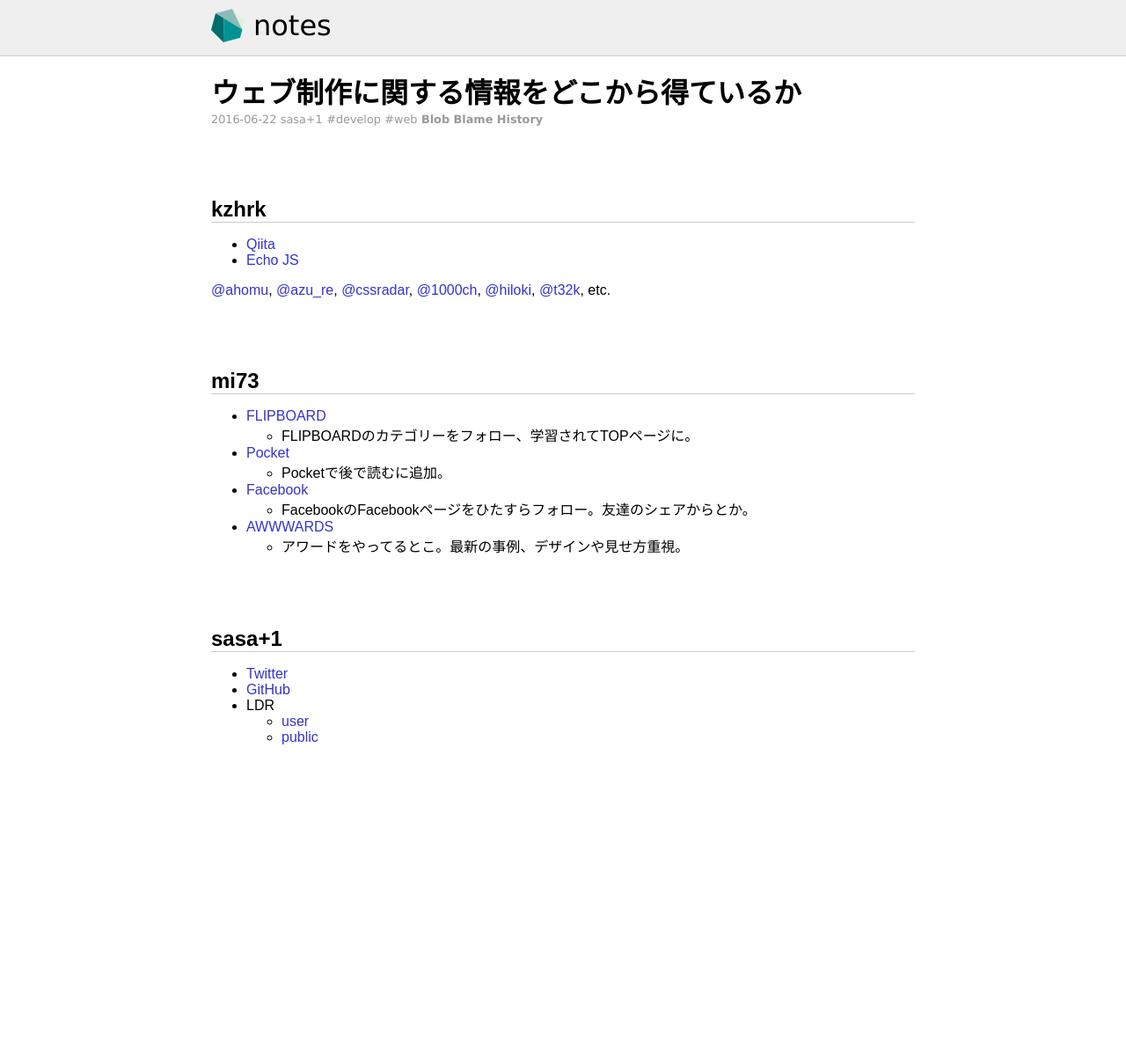
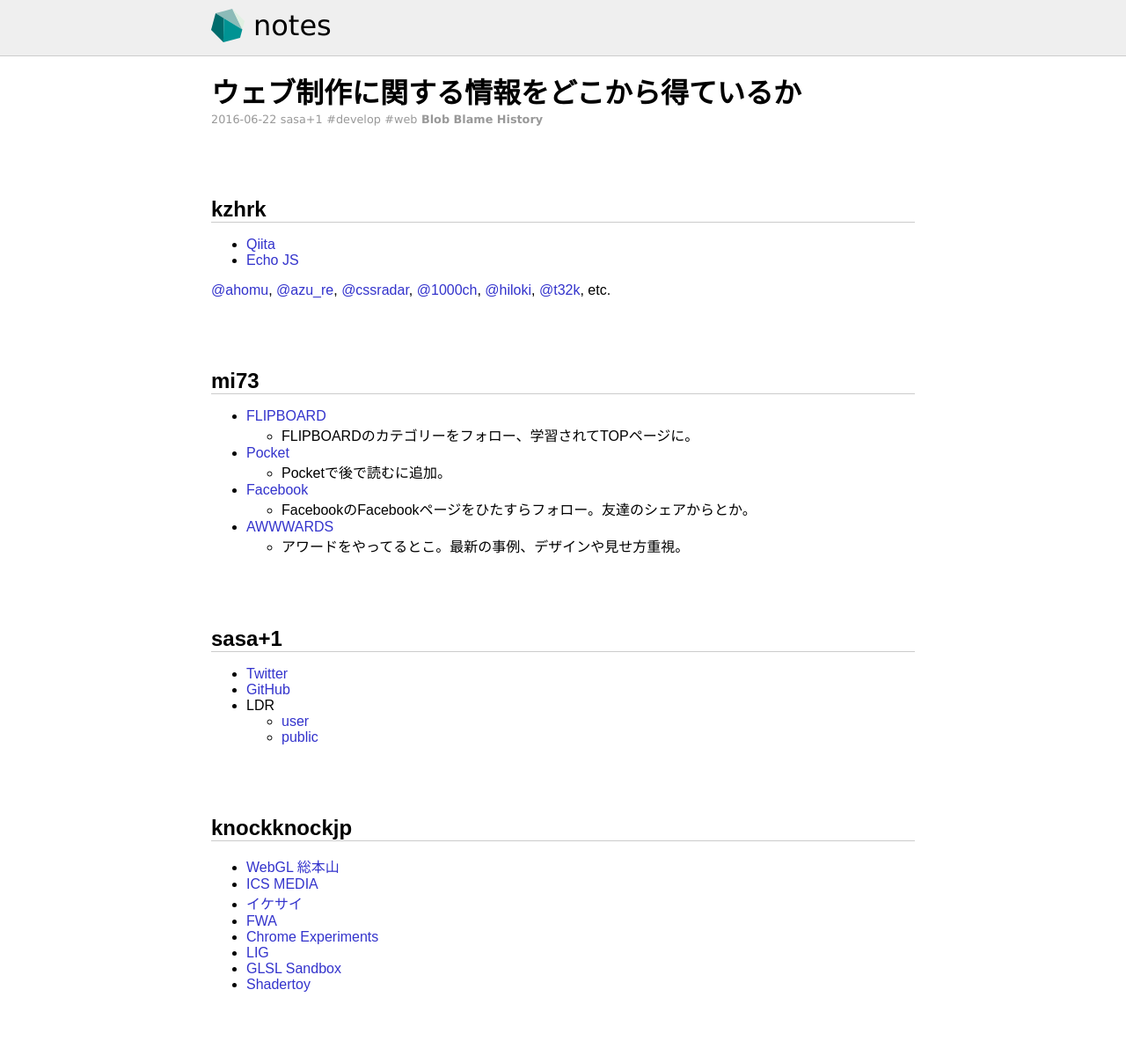
Before and after one commit to tsukurite/notes, a Jekyll site: the page built from _posts/sasa+1/2016-06-22-how-to-get-web-development-information.md, in a window 1280 px wide. Shown: the whole page at 88% size. Built offline with Jekyll 4.4.1, drawn with Linux system fonts in a browser that asks for light colours; a style sheet for code colours, icons or effects is not loaded; before the commit the page ends 927 px from its top, so only the background shows below that.

Commit message:
記事を更新

```diff
--- a/_posts/sasa+1/2016-06-22-how-to-get-web-development-information.md
+++ b/_posts/sasa+1/2016-06-22-how-to-get-web-development-information.md
@@ -28,3 +28,14 @@
 - LDR
   - [user](http://reader.livedwango.com/user/sasaplus1)
   - [public](http://reader.livedwango.com/public/sasaplus1)
+
+## knockknockjp
+
+- [WebGL 総本山](https://webgl.souhonzan.org/)
+- [ICS MEDIA](https://ics.media/)
+- [イケサイ](https://www.ikesai.com/)
+- [FWA](https://thefwa.com/)
+- [Chrome Experiments](https://www.chromeexperiments.com/)
+- [LIG](http://liginc.co.jp/)
+- [GLSL Sandbox](http://glslsandbox.com/)
+- [Shadertoy](https://www.shadertoy.com/)
```
